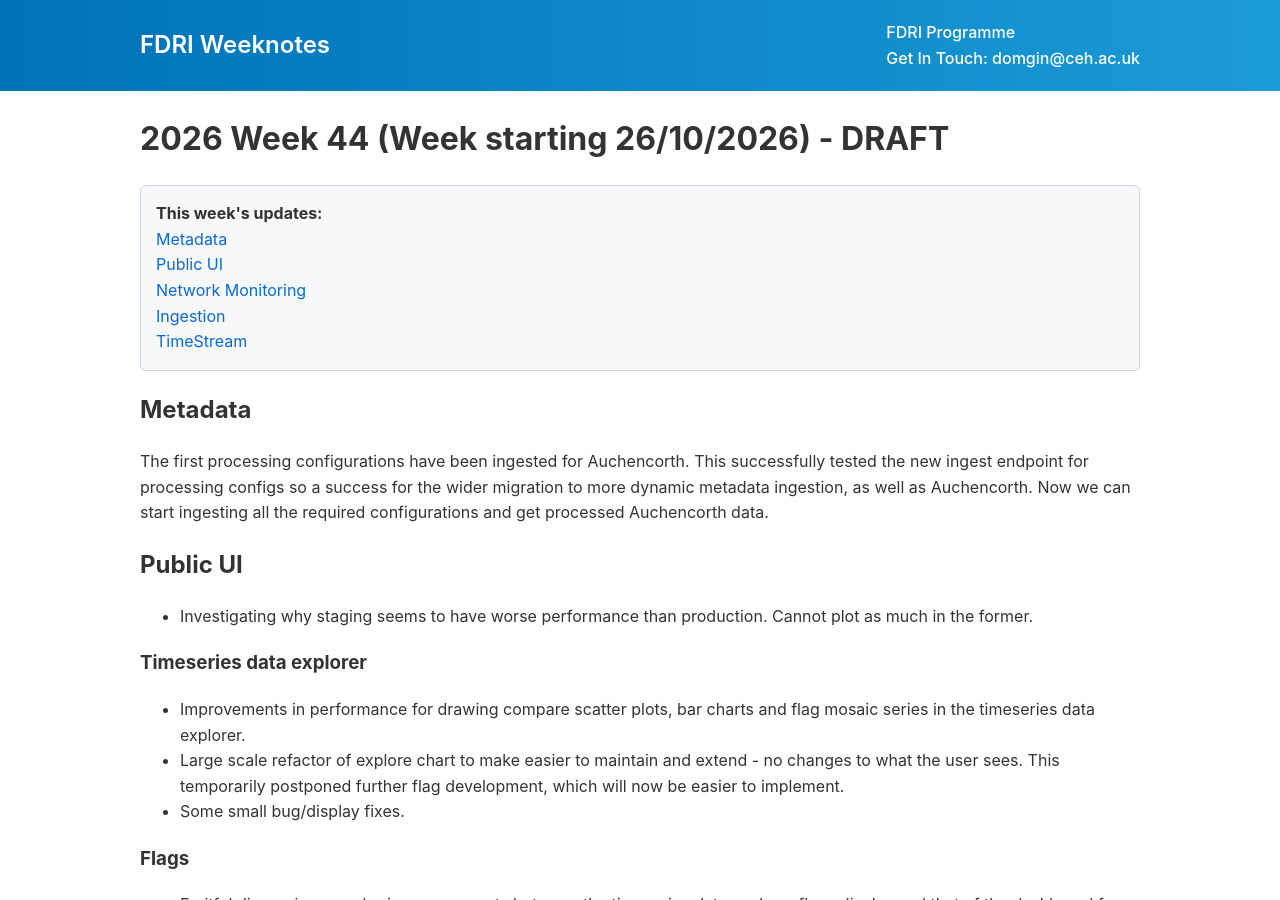
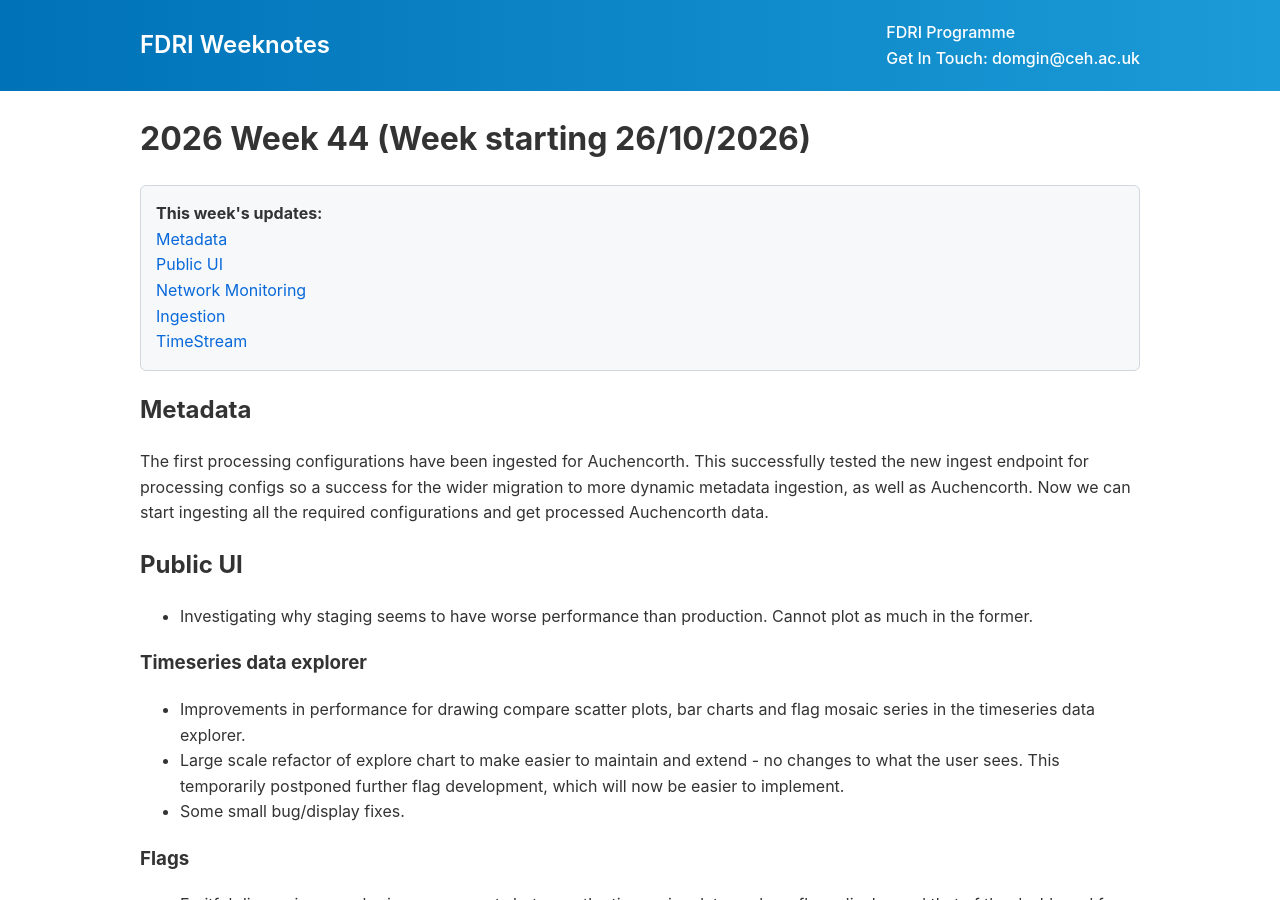
Before and after one commit to NERC-CEH/fdri_words, a Jekyll site: the page built from weeknotes/2026/44.md, in a window 1280 px wide and 900 px high. Built offline with Jekyll 4.4.1, drawn with Linux system fonts in a browser that asks for light colours; our own code applies the rules of GitHub Pages for plain Markdown files.

Commit message:
Update 44.md

```diff
--- a/weeknotes/2026/44.md
+++ b/weeknotes/2026/44.md
@@ -1,4 +1,4 @@
-# 2026 Week 44 (Week starting 26/10/2026) - DRAFT
+# 2026 Week 44 (Week starting 26/10/2026)
 
 ## Metadata
 The first processing configurations have been ingested for Auchencorth. This successfully tested the new ingest endpoint for processing configs so a success for the wider migration to more dynamic metadata ingestion, as well as Auchencorth. Now we can start ingesting all the required configurations and get processed Auchencorth data.
```
